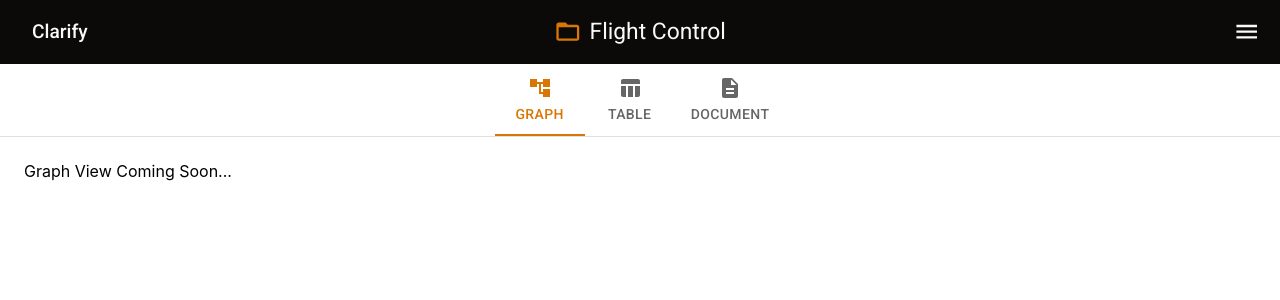
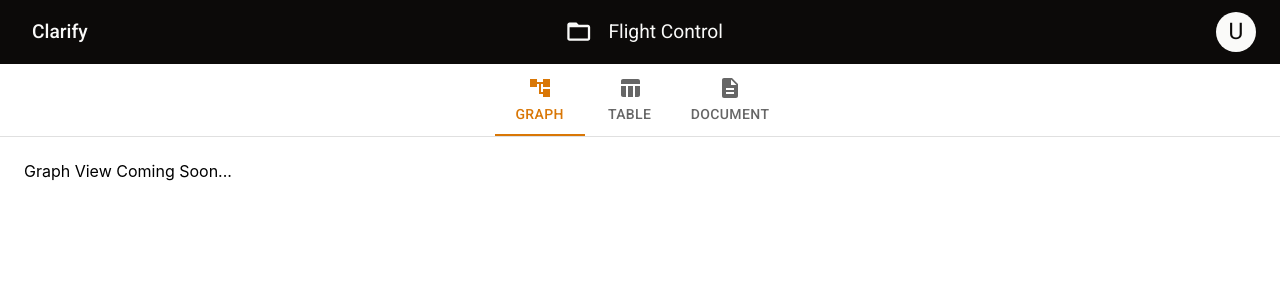
Before and after one commit to jmdigiorgio/clarify, a React (Create React App) app: page /demo in a window 1280 px wide. Shown: the top 300 px of the page. Built offline with nearby package versions, Linux system fonts and the light colour scheme.

Commit message:
Changed the project tree menu and added mockup for signed in user

```diff
--- a/src/components/AppBar.js
+++ b/src/components/AppBar.js
@@ -1,14 +1,13 @@
 // Import necessary MUI components and React hooks
 import {
   AppBar, Toolbar, Button, IconButton, Typography, Box,
-  Drawer
+  Drawer, Avatar
 } from '@mui/material';
-import MenuIcon from '@mui/icons-material/Menu';
 import { FolderOpen } from '@mui/icons-material';
 import { ThemeProvider, createTheme } from '@mui/material/styles';
 import { Link as RouterLink } from 'react-router-dom';
 import { useState } from 'react';
-import ProjectTree from './ProjectTree';  // Import the new ProjectTree component
+import ProjectTree from './ProjectTree';
 
 // Import fonts for consistent typography
 import '@fontsource/roboto/300.css';
@@ -61,6 +60,15 @@ const customTheme = createTheme({
         },
       },
     },
+    MuiTypography: {
+      styleOverrides: {
+        appLabel: {
+          textTransform: 'none',
+          fontSize: '1.2rem',
+          fontFamily: 'Roboto, Arial, sans-serif',
+        },
+      },
+    },
   },
 });
 
@@ -82,7 +90,7 @@ export default function CustomAppBar({ showProject = false }) {
             to="/"
             sx={{
               color: 'primary.main',
-              '&:hover': { backgroundColor: 'transparent' }
+              '&:hover': { backgroundColor: '#d97706' }
             }}
           >
             Clarify
@@ -97,14 +105,21 @@ export default function CustomAppBar({ showProject = false }) {
               alignItems: 'center',
               gap: 1
             }}>
-              <FolderOpen sx={{ color: '#d97706' }} />
-              <Typography
-                variant="h6"
-                component="div"
+              <IconButton
                 sx={{
                   color: 'primary.main',
-                  fontWeight: 400
+                  '&:hover': {
+                    backgroundColor: 'transparent',
+                    color: '#d97706'
+                  }
                 }}
+                onClick={() => setDrawerOpen(true)}
+              >
+                <FolderOpen />
+              </IconButton>
+              <Typography
+                variant="appLabel"
+                sx={{ color: 'primary.main' }}
               >
                 {currentProject}
               </Typography>
@@ -112,13 +127,17 @@ export default function CustomAppBar({ showProject = false }) {
           )}
 
           {showProject && (
-            <IconButton
-              edge="end"
-              sx={{ color: 'primary.main' }}
-              onClick={() => setDrawerOpen(true)}
+            <Avatar
+              sx={{
+                cursor: 'pointer',
+                backgroundColor: 'primary.main',
+                color: 'secondary.main',
+                '&:hover': {
+                  backgroundColor: '#d97706'}
+              }}
             >
-              <MenuIcon />
-            </IconButton>
+              U
+            </Avatar>
           )}
         </Toolbar>
       </AppBar>
```
